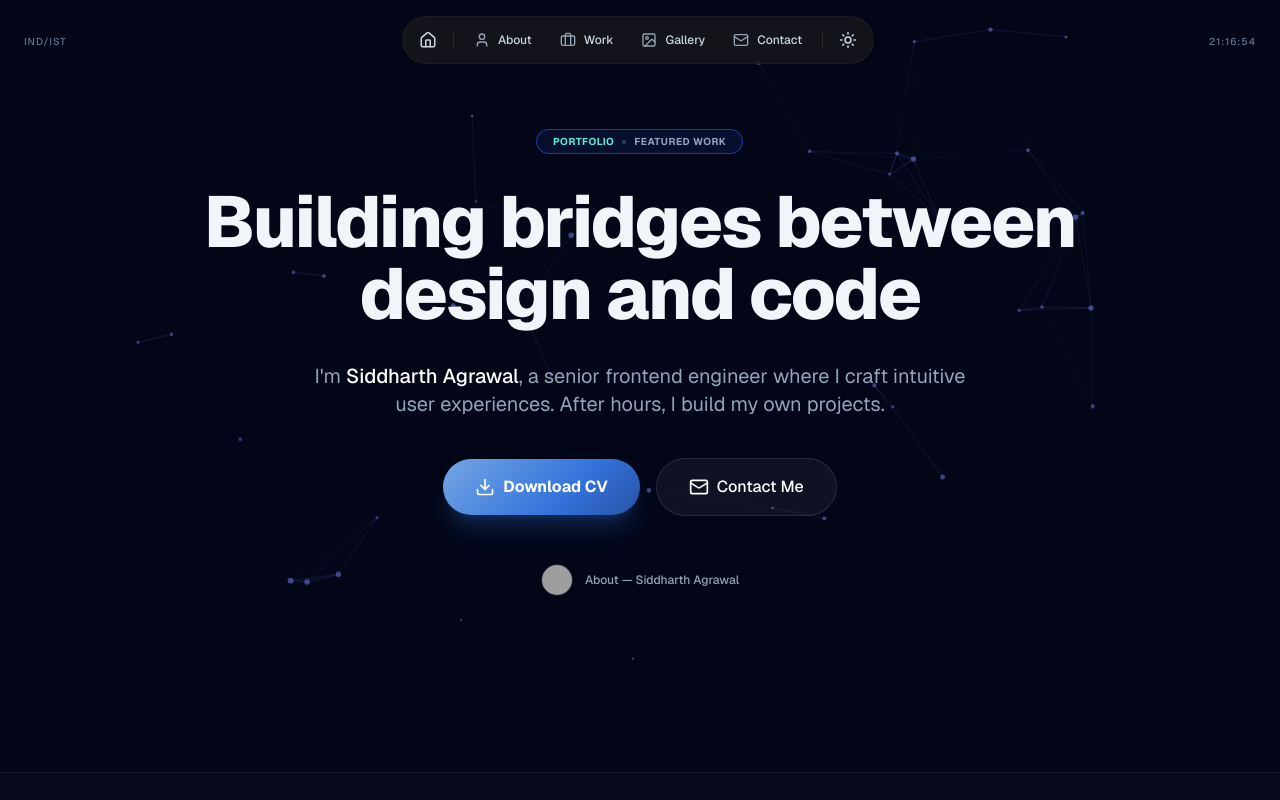
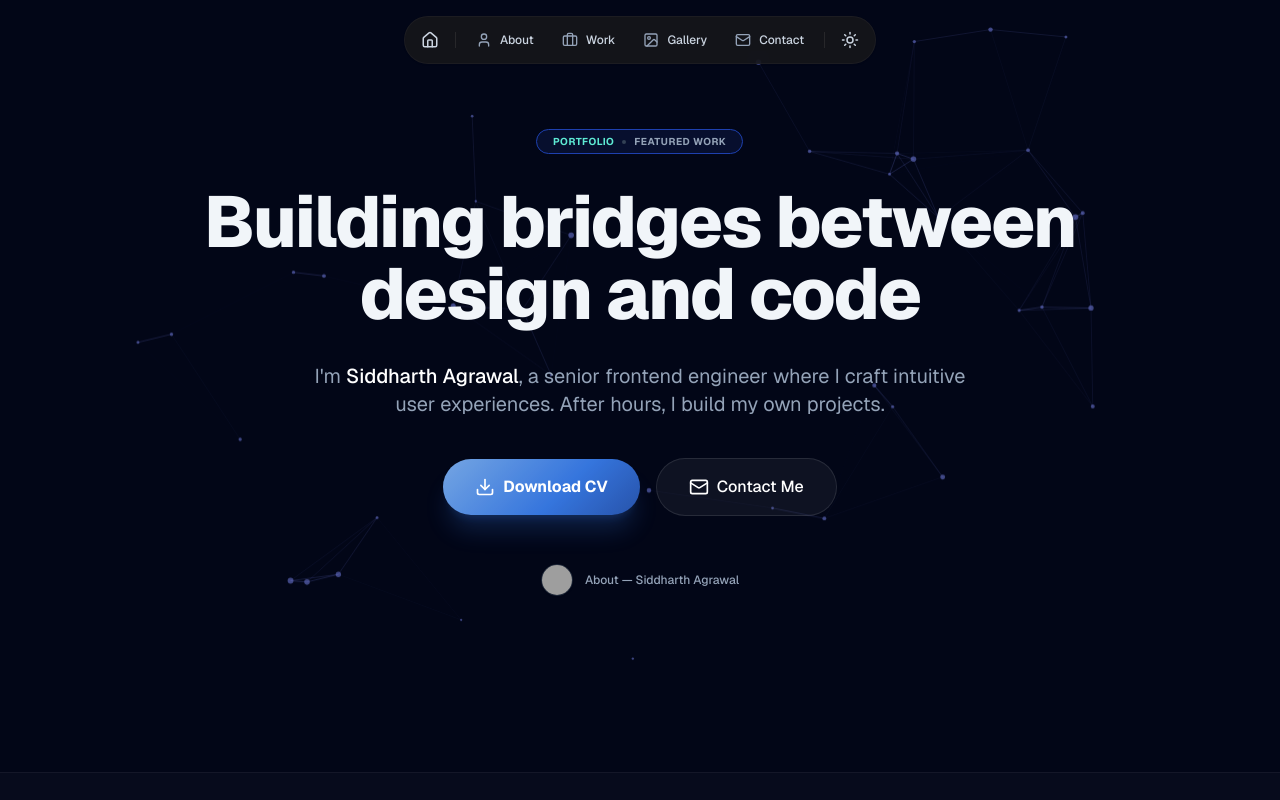
Before and after one commit to sidagwl5/portfolio-website, a React (Vite) app: page / in a window 1280 px wide. Shown: the top 800 px of the page. Built offline with nearby package versions, Linux system fonts and the light colour scheme; grey boxes are pictures that could not be loaded.

Commit message:
refactor: remove clock from Navbar and simplify App state

```diff
--- a/src/App.jsx
+++ b/src/App.jsx
@@ -1,32 +1,23 @@
-import React, { useState, useEffect } from 'react';
+import React from 'react';
+import ContactFooter from './components/ContactFooter';
+import Experience from './components/Experience';
 import Hero from './components/Hero';
+import Navbar from './components/Navbar';
+import Projects from './components/Projects';
 import Skills from './components/Skills';
-import Projects from './components/Projects';
-import Experience from './components/Experience';
-import ContactFooter from './components/ContactFooter';
-import Navbar from './components/Navbar';
 import useSmoothScroll from './hooks/useSmoothScroll';
 
 function App() {
-    const [currentTime, setCurrentTime] = useState(new Date().toLocaleTimeString('en-GB', { hour12: false }));
+
 
     // Initialize smooth scroll
     useSmoothScroll();
 
-    useEffect(() => {
-        // Update time
-        const timer = setInterval(() => {
-            setCurrentTime(new Date().toLocaleTimeString('en-GB', { hour12: false }));
-        }, 1000);
 
-        return () => {
-            clearInterval(timer);
-        };
-    }, []);
 
     return (
         <div className="min-h-screen bg-background-light dark:bg-background-dark text-slate-900 dark:text-slate-100 selection:bg-primary/30">
-            <Navbar currentTime={currentTime} />
+            <Navbar />
 
             <Hero />
 
--- a/src/components/Navbar.jsx
+++ b/src/components/Navbar.jsx
@@ -1,7 +1,7 @@
 import React, { useState, useEffect } from 'react';
 import { Home, User, Briefcase, Image as ImageIcon, Mail, Sun, Moon } from 'lucide-react';
 
-const Navbar = ({ currentTime }) => {
+const Navbar = () => {
     const [isDark, setIsDark] = useState(true);
 
     useEffect(() => {
@@ -24,10 +24,7 @@ const Navbar = ({ currentTime }) => {
     };
 
     return (
-        <header className="fixed top-0 left-0 w-full z-50 px-6 py-4 flex items-center justify-between pointer-events-none">
-            <div className="hidden md:block pointer-events-auto">
-                <span className="text-[10px] tracking-widest uppercase font-medium text-slate-400 dark:text-slate-500">IND/IST</span>
-            </div>
+        <header className="fixed top-0 left-0 w-full z-50 px-6 py-4 flex items-center justify-center pointer-events-none">
             <nav className="pointer-events-auto">
                 <div className="nav-pill flex items-center gap-1 bg-white/70 dark:bg-zinc-900/80 border border-slate-200/50 dark:border-zinc-800/50 rounded-full px-2 py-1.5 shadow-sm">
                     <a className="p-2 hover:bg-slate-100 dark:hover:bg-zinc-800 rounded-full transition-colors flex items-center justify-center text-slate-600 dark:text-slate-300" href="#">
@@ -60,11 +57,6 @@ const Navbar = ({ currentTime }) => {
                     </button>
                 </div>
             </nav>
-            <div className="hidden md:block pointer-events-auto">
-                <span className="text-[10px] tracking-widest uppercase font-medium text-slate-400 dark:text-slate-500">
-                    {currentTime}
-                </span>
-            </div>
         </header>
     );
 };
```
